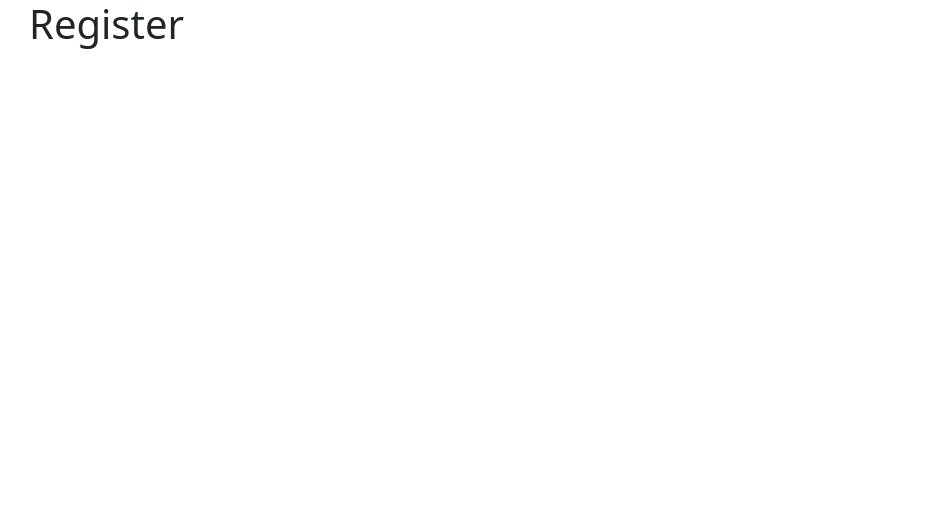
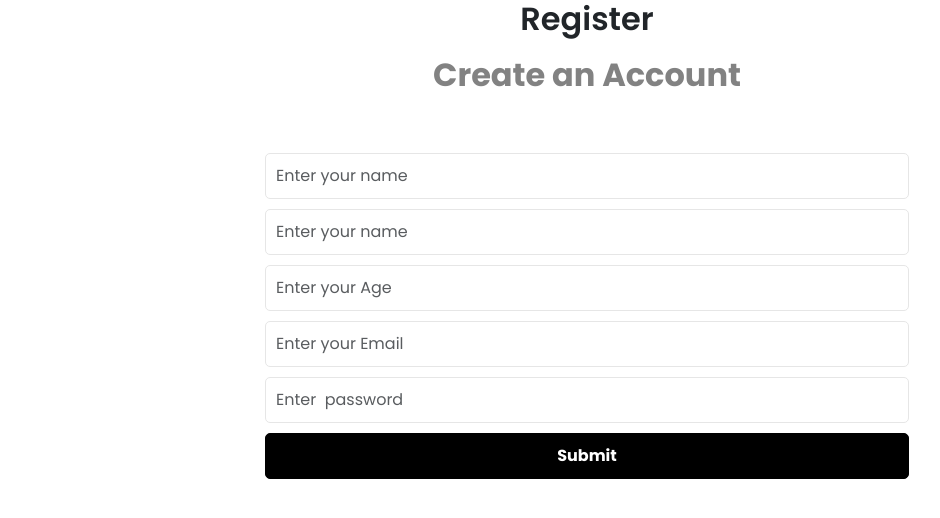
Before and after one commit to tandukar/mern-Blog, a React (Create React App) app in the folder client/: page /register in a window 1280 px wide. Shown: the top 518 px of the page, without its empty margins (53-993 px from the left). Built offline with nearby package versions, Linux system fonts and the light colour scheme.

Commit message:
register frontend only (no databse)

```diff
--- a/client/package.json
+++ b/client/package.json
@@ -3,11 +3,14 @@
   "version": "0.1.0",
   "private": true,
   "dependencies": {
+    "@reduxjs/toolkit": "^1.9.0",
     "@testing-library/jest-dom": "^5.16.5",
     "@testing-library/react": "^13.4.0",
     "@testing-library/user-event": "^13.5.0",
     "react": "^18.2.0",
     "react-dom": "^18.2.0",
+    "react-icons": "^4.6.0",
+    "react-router-dom": "^6.4.3",
     "react-scripts": "5.0.1",
     "web-vitals": "^2.1.4"
   },
--- a/client/src/app.jsx
+++ b/client/src/app.jsx
@@ -1,6 +1,8 @@
 import React, { Component } from "react";
 import "bootstrap/dist/css/bootstrap.min.css";
 import { BrowserRouter as Router, Routes, Route } from "react-router-dom";
+
+
 
 
 import Dashboard from "./components/pages/dashboard/Dashboard";
--- /dev/null
+++ b/client/src/components/pages/index.css
@@ -0,0 +1,212 @@
+@import url('https://fonts.googleapis.com/css2?family=Poppins:wght@300;400;600;700&display=swap');
+* {
+    margin: 0;
+    padding: 0;
+    box-sizing: border-box;
+}
+
+body {
+    font-family: 'Poppins', sans-serif;
+    height: 100vh;
+}
+
+a {
+    text-decoration: none;
+    color: #000;
+}
+
+p {
+    line-height: 1.7;
+}
+
+ul {
+    list-style: none;
+}
+
+li {
+    line-height: 2.2;
+}
+
+h1,
+h2,
+h3 {
+    font-weight: 600;
+    margin-bottom: 10px;
+}
+
+.container {
+    width: 100%;
+    max-width: 960px;
+    margin: 0 auto;
+    padding: 0 20px;
+    text-align: center;
+}
+
+.header {
+    display: flex;
+    justify-content: space-between;
+    align-items: center;
+    padding: 20px 0;
+    border-bottom: 1px solid #e6e6e6;
+    margin-bottom: 60px;
+}
+
+.header ul {
+    display: flex;
+    align-items: center;
+    justify-content: space-between;
+}
+
+.header ul li {
+    margin-left: 20px;
+}
+
+.header ul li a {
+    display: flex;
+    align-items: center;
+}
+
+.header ul li a:hover {
+    color: #777;
+}
+
+.header ul li a svg {
+    margin-right: 5px;
+}
+
+.heading {
+    font-size: 2rem;
+    font-weight: 700;
+    margin-bottom: 50px;
+    padding: 0 20px;
+}
+
+.heading p {
+    color: #828282;
+}
+
+.goals {
+    display: grid;
+    grid-template-columns: repeat(2, 1fr);
+    gap: 10px;
+}
+
+.goal {
+    background-color: #f4f4f4;
+    margin: 10px 0;
+    padding: 20px 0 10px;
+    position: relative;
+}
+
+.goal .close {
+    position: absolute;
+    top: 10px;
+    right: 15px;
+    cursor: pointer;
+    border: none;
+    background: none;
+}
+
+.form,
+.content {
+    width: 70%;
+    margin: 0 auto;
+}
+
+.form-group {
+    margin-bottom: 10px;
+}
+
+.form-group input,
+.form-group textarea,
+.form-group select {
+    width: 100%;
+    padding: 10px;
+    border: 1px solid #e6e6e6;
+    border-radius: 5px;
+    margin-bottom: 10px;
+    font-family: inherit;
+}
+
+.form-group label {
+    text-align: left;
+    display: block;
+    margin: 0 0 5px 3px;
+}
+
+.btn {
+    padding: 10px 20px;
+    border: 1px solid #000;
+    border-radius: 5px;
+    background: #000;
+    color: #fff;
+    font-size: 16px;
+    font-weight: 700;
+    cursor: pointer;
+    text-align: center;
+    appearance: button;
+    display: flex;
+    align-items: center;
+    justify-content: center;
+}
+
+.btn svg {
+    margin-right: 8px;
+}
+
+.btn-reverse {
+    background: #fff;
+    color: #000;
+}
+
+.btn-block {
+    width: 100%;
+    margin-bottom: 20px;
+}
+
+.btn:hover {
+    transform: scale(0.98);
+}
+
+.loadingSpinnerContainer {
+    position: fixed;
+    top: 0;
+    right: 0;
+    bottom: 0;
+    left: 0;
+    background-color: rgba(0, 0, 0, 0.5);
+    z-index: 5000;
+    display: flex;
+    justify-content: center;
+    align-items: center;
+}
+
+.loadingSpinner {
+    width: 64px;
+    height: 64px;
+    border: 8px solid;
+    border-color: #000 transparent #555 transparent;
+    border-radius: 50%;
+    animation: spin 1.2s linear infinite;
+}
+
+@keyframes spin {
+    0% {
+        transform: rotate(0deg);
+    }
+    100% {
+        transform: rotate(360deg);
+    }
+}
+
+@media (max-width: 600px) {
+    .form {
+        width: 90%;
+    }
+    .heading h1 {
+        font-size: 2rem;
+    }
+    .heading p {
+        font-size: 1.5rem;
+    }
+}
--- a/client/src/components/pages/register/Register.jsx
+++ b/client/src/components/pages/register/Register.jsx
@@ -1,13 +1,105 @@
-import React, { Component } from 'react';
+import { useState } from "react";
+import '../index.css';
+
+//import index.css
+
+function Register() {
+  const [formData, setFormData] = useState({
+    firstname: "",
+    lastname: "",
+    age: "",
+    email: "",
+    password: "",
+  });
+
+  const { firstname, lastname, age, email, password } = formData;
+
+  const onChange = (e) => {
+    setFormData((prevState)=>({   //object ho bhane function ko curly braces ma () halne
+      ...prevState,
+      [e.target.name]: e.target.value,
+
+    }));
+  };
 
 
-function Register(){
-    return(
-        <>
-           <div>
-            <h1>Register</h1>
-        </div></>
-    );
+  const onSubmit = (e) => {
+    e.preventDefault();
+
+    console.log( firstname, lastname,age, email, password);
+  };
+
+  return (
+    <>
+      <section className="heading">
+        <h2>Register</h2>
+        <p>Create an Account</p>
+      </section>
+
+      <section className="form">
+        <form  onSubmit={onSubmit}>
+          <div className="form-group">
+            <input
+              type="text"
+              className="form-control"
+              id="firstname"
+              name="firstname"
+              value={firstname}
+              placeholder="Enter your name"
+              onChange={onChange}
+            />
+          </div>
+          <div className="form-group">
+            <input
+              type="text"
+              className="form-control"
+              id="lastname"
+              name="lastname"
+              value={lastname}
+              placeholder="Enter your name"
+              onChange={onChange}
+            />
+          </div>
+          <div className="form-group">
+            <input
+              type="number"
+              className="form-control"
+              id="age"
+              name="age"
+              value={age}
+              placeholder="Enter your Age"
+              onChange={onChange}
+            />
+          </div>
+          <div className="form-group">
+            <input
+              type="email"
+              className="form-control"
+              id="email"
+              name="email"
+              value={email}
+              placeholder="Enter your Email"
+              onChange={onChange}
+            />
+          </div>
+          <div className="form-group">
+            <input
+              type="password"
+              className="form-control"
+              id="password"
+              name="password"
+              value={password}
+              placeholder="Enter  password"
+              onChange={onChange}
+            />
+          </div>
+          <div className="form-group">
+            <button type="submit" className="btn btn-block">Submit</button>
+          </div>
+        </form>
+      </section>
+    </>
+  );
 }
 
 export default Register;
```
Also changed, not shown: client/src/components/pages/header/Header.jsx (added, +9 -0 lines), 1 other file (tests, documents, lock files or other folders).
